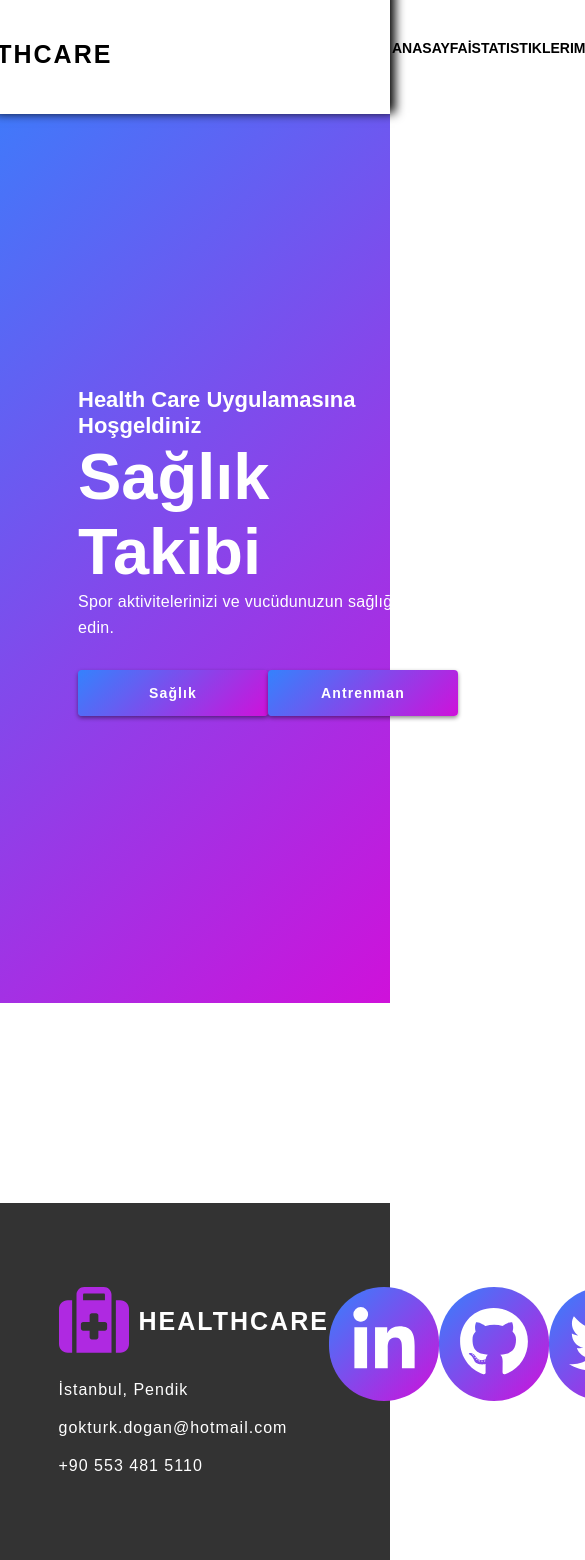
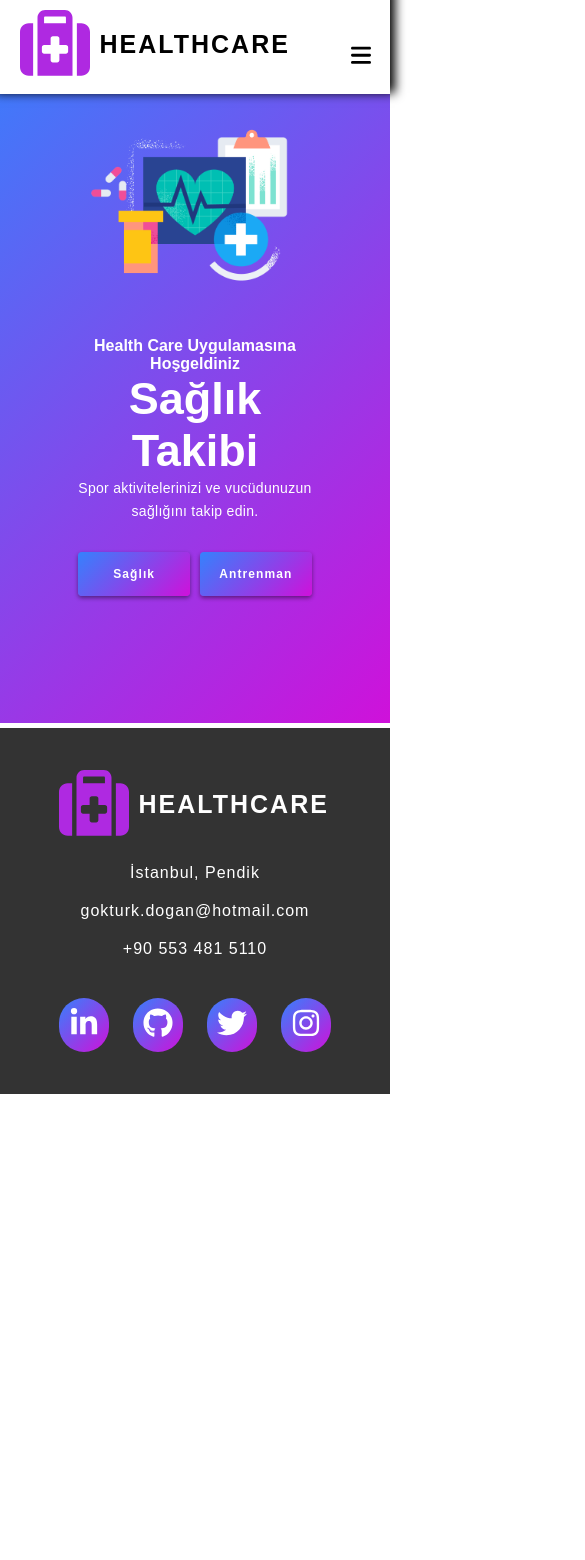
Before and after one commit to gokturkdogan/medical-informatics, a Vue app: page / in a window 390 px wide. Shown: the top 1560 px of the page, 585 px wide, since content can reach past the window. After the commit the page ends 1094 px from the top, so only its background shows below. Built offline with nearby package versions, Linux system fonts and the light colour scheme.

Commit message:
homepage, header and footer mobile responsivity

```diff
--- a/public/index.html
+++ b/public/index.html
@@ -94,6 +94,11 @@
             d="M16 32c-8.837 0-16-7.163-16-16s7.163-16 16-16c8.837 0 16 7.163 16 16s-7.163 16-16 16zM10.294 14.467l-2.294 2.218 5.814 5.315 10.186-9.897-2.165-2.103-8.070 7.841-3.472-3.373z"
             fill="#50E3C2" />
       </symbol>
+      <symbol id="bars-icon" viewBox="0 0 448 51">
+        <path fillRule="evenodd" clipRule="evenodd"
+            d="M0 96C0 78.3 14.3 64 32 64H416c17.7 0 32 14.3 32 32s-14.3 32-32 32H32C14.3 128 0 113.7 0 96zM0 256c0-17.7 14.3-32 32-32H416c17.7 0 32 14.3 32 32s-14.3 32-32 32H32c-17.7 0-32-14.3-32-32zM448 416c0 17.7-14.3 32-32 32H32c-17.7 0-32-14.3-32-32s14.3-32 32-32H416c17.7 0 32 14.3 32 32z"
+            fill="#000" />
+      </symbol>
     </defs>
   </svg>
 </body>
--- a/src/assets/scss/main.scss
+++ b/src/assets/scss/main.scss
@@ -3,3 +3,4 @@
 @import 'variables/colors';
 @import 'mixins/items';
 @import 'mixins/shadows';
+@import 'mixins/mediaQueries';
--- /dev/null
+++ b/src/assets/scss/mixins/_mediaQueries.scss
@@ -0,0 +1,16 @@
+@mixin headerXLarge {
+    @media (max-width: 1742px) { @content; }
+  }
+  @mixin headerLarge {
+    @media (max-width: 1600px) { @content; }
+  }
+  @mixin headerMedium {
+    @media (max-width: 1400px) { @content; }
+  }
+  @mixin headerSmall {
+    @media (max-width: 1245px) { @content; }
+  }
+
+  @mixin mobile {
+    @media (max-width: 990px) { @content; }
+  }
--- a/src/components/footer.vue
+++ b/src/components/footer.vue
@@ -25,6 +25,26 @@
                     <a href="" class="footer__link"><svg-icon icon-name="instagram-icon" width="70" height="70"
                             fill="#8F40E8"></svg-icon></a>
                 </div>
+                <div class="footer__socialMobile">
+                    <a href="" class="footer__link"><svg-icon fill="#ffffff" icon-name="linkedln-icon" width="50"
+                            height="50"></svg-icon></a>
+                    <a href="" class="footer__link"><svg-icon icon-name="github-icon" width="50" height="50"
+                            fill="#8F40E8"></svg-icon></a>
+                    <a href="" class="footer__link"><svg-icon icon-name="twitter-icon" width="50" height="50"
+                            fill="#8F40E8"></svg-icon></a>
+                    <a href="" class="footer__link"><svg-icon icon-name="instagram-icon" width="50" height="50"
+                            fill="#8F40E8"></svg-icon></a>
+                </div>
+                <div class="footer__socialMobileSmall">
+                    <a href="" class="footer__link"><svg-icon fill="#ffffff" icon-name="linkedln-icon" width="30"
+                            height="30"></svg-icon></a>
+                    <a href="" class="footer__link"><svg-icon icon-name="github-icon" width="30" height="30"
+                            fill="#8F40E8"></svg-icon></a>
+                    <a href="" class="footer__link"><svg-icon icon-name="twitter-icon" width="30" height="30"
+                            fill="#8F40E8"></svg-icon></a>
+                    <a href="" class="footer__link"><svg-icon icon-name="instagram-icon" width="30" height="30"
+                            fill="#8F40E8"></svg-icon></a>
+                </div>
             </div>
         </div>
         <div class="footer__bottom">
@@ -41,11 +61,20 @@ export default {
 .footer {
     background-color: $footerBg;
     padding: 10vh 15vw;
-    margin-top: 200px;
+    margin-top: 5px;
+
+    @include mobile {
+        padding: 5vh 15vw;
+    }
 
     &__top {
         display: flex;
         justify-content: space-between;
+
+        @include mobile {
+            flex-direction: column;
+            justify-content: center;
+        }
     }
 
     &__item {
@@ -74,6 +103,10 @@ export default {
         list-style-type: none;
         color: $white;
 
+        @include mobile {
+            text-align: center;
+        }
+
         li {
             margin-top: 20px;
             font-weight: 500;
@@ -86,6 +119,36 @@ export default {
         display: flex;
         width: 100%;
         justify-content: space-between;
+
+        @include headerMedium {
+            display: none;
+        }
+    }
+
+    &__socialMobile {
+        display: flex;
+        width: 100%;
+        justify-content: space-between;
+        display: none;
+
+        @include headerMedium {
+            display: flex;
+        }
+
+        @include mobile {
+            display: none;
+        }
+    }
+
+    &__socialMobileSmall {
+        display: flex;
+        width: 100%;
+        justify-content: space-between;
+        display: none;
+
+        @include mobile {
+            display: flex;
+        }
     }
 
     &__link {
@@ -96,6 +159,11 @@ export default {
         &:hover {
             @include unhealthy-shadow
         }
+
+        @include mobile {
+            margin-top: 40px;
+            padding: 10px;
+        }
     }
 }
 </style>
--- a/src/components/header.vue
+++ b/src/components/header.vue
@@ -6,8 +6,8 @@
                 <span class="header__title">HEALTHCARE</span>
             </div>
         </router-link>
+        <svg-icon class="header__mobileMenuIcon" icon-name="bars-icon" height="70" weight="70"></svg-icon>
         <nav class="header__navBar">
-            <div class="header__content">
             <ul class="header__list">
                 <li class="header__item">
                     <router-link class="header__link" to="/" tag="a">Anasayfa</router-link>
@@ -31,7 +31,6 @@
                     <a class="header__link" href="">Hesap Bilgilerim</a>
                 </li>
             </ul>
-            </div>
         </nav>
     </div>
 </template>
@@ -43,26 +42,50 @@ export default {
 <style lang="scss" scoped>
 .header {
     z-index: 1;
-    display: flex;
-    justify-content: center;
     background-color: $white;
     position: fixed;
-    width: 100%;
-    padding: 20px 0;
+    min-width: 64%;
+    display: flex;
+    justify-content: space-between;
+    padding-left: 18%;
+    padding-right: 18%;
+    padding-top: 10px;
+    padding-bottom: 10px;
     @include header-shadow;
+
+    @include headerXLarge {
+        min-width: 70%;
+        padding-left: 21%;
+        padding-right: 21%;
+    }
+
+    @include headerLarge {
+        min-width: 80%;
+        padding-left: 10%;
+        padding-right: 10%;
+    }
+
+    @include headerMedium {
+        min-width: 90%;
+        padding-left: 5%;
+        padding-right: 5%;
+    }
+
+    @include headerSmall {
+        min-width: 90%;
+        padding-left: 5%;
+        padding-right: 5%;
+    }
 
     &__logoLink {
         text-decoration: none;
     }
 
     &__logoArea {
-        width: 50px;
         display: flex;
+        width: 20%;
     }
 
-    &__logo {
-        width: 100%;
-    }
 
     &__title {
         font-weight: 900;
@@ -75,23 +98,34 @@ export default {
     }
 
     &__navBar {
-        width: 40%;
-        margin-left: 500px;
+        width: fit-content;
+        padding-top: 25px;
+
+        @include headerSmall {
+            display: none;
+        }
     }
 
-    &__content {
-        padding-top: 20px;
-        font-size: 14px;
+    &__mobileMenuIcon {
+        display: none;
+
+        @include headerSmall {
+            display: block;
+        }
     }
 
     &__list {
         display: flex;
-        justify-content: space-between;
         list-style-type: none;
+
     }
 
     &__item {
         text-transform: uppercase;
+
+        &:not(:first-child) {
+            margin-left: 20px;
+        }
 
         &:hover .header__dropContent {
             display: block;
--- a/src/views/home.vue
+++ b/src/views/home.vue
@@ -26,8 +26,26 @@ export default {
     justify-content: space-between;
     padding: 34vh 20vw;
 
+    @include headerXLarge {
+        padding: 34vh 10vw;
+    }
+
+    @include mobile {
+        flex-direction: column-reverse;
+        padding: 15vh 20vw;
+    }
+
     &__information {
         padding-top: 100px;
+        margin: auto;
+
+        @include headerXLarge {
+            padding-top: 50px;
+        }
+
+        @include mobile {
+            max-width: 100%;
+        }
     }
 
     &__title {
@@ -35,6 +53,11 @@ export default {
         text-align: left;
         font-size: 22px;
         font-weight: 600;
+
+        @include mobile {
+            text-align: center;
+            font-size: 16px;
+        }
     }
 
     &__largeTitle {
@@ -42,6 +65,11 @@ export default {
         text-align: left;
         font-size: 65px;
         font-weight: 700;
+
+        @include mobile {
+            text-align: center;
+            font-size: 45px;
+        }
     }
 
     &__description {
@@ -50,6 +78,11 @@ export default {
         line-height: 1.6;
         letter-spacing: .3px;
         margin-bottom: 30px;
+
+        @include mobile {
+            text-align: center;
+            font-size: 14px;
+        }
     }
 
     &__buttons {
@@ -77,10 +110,25 @@ export default {
         &:hover {
             opacity: 70%;
         }
+
+        @include headerSmall {
+            padding: 15px 0;
+        }
+
+        @include mobile {
+            font-size: 12px;
+            min-width: 48%;
+        }
     }
 
     &__image {
         width: 635px;
+
+        @include mobile {
+            width: 100%;
+            margin-top: 50px;
+            margin: auto;
+        }
     }
 
     &__figure {
--- a/vue.config.js
+++ b/vue.config.js
@@ -6,6 +6,7 @@ module.exports = {
         @import '~@/assets/scss/variables/_colors.scss';
         @import '~@/assets/scss/mixins/_items.scss';
         @import '~@/assets/scss/mixins/_shadows.scss';
+        @import '~@/assets/scss/mixins/_mediaQueries.scss';
         `
       }
     }
```
Lines whose indentation alone changed are shown as unchanged.
